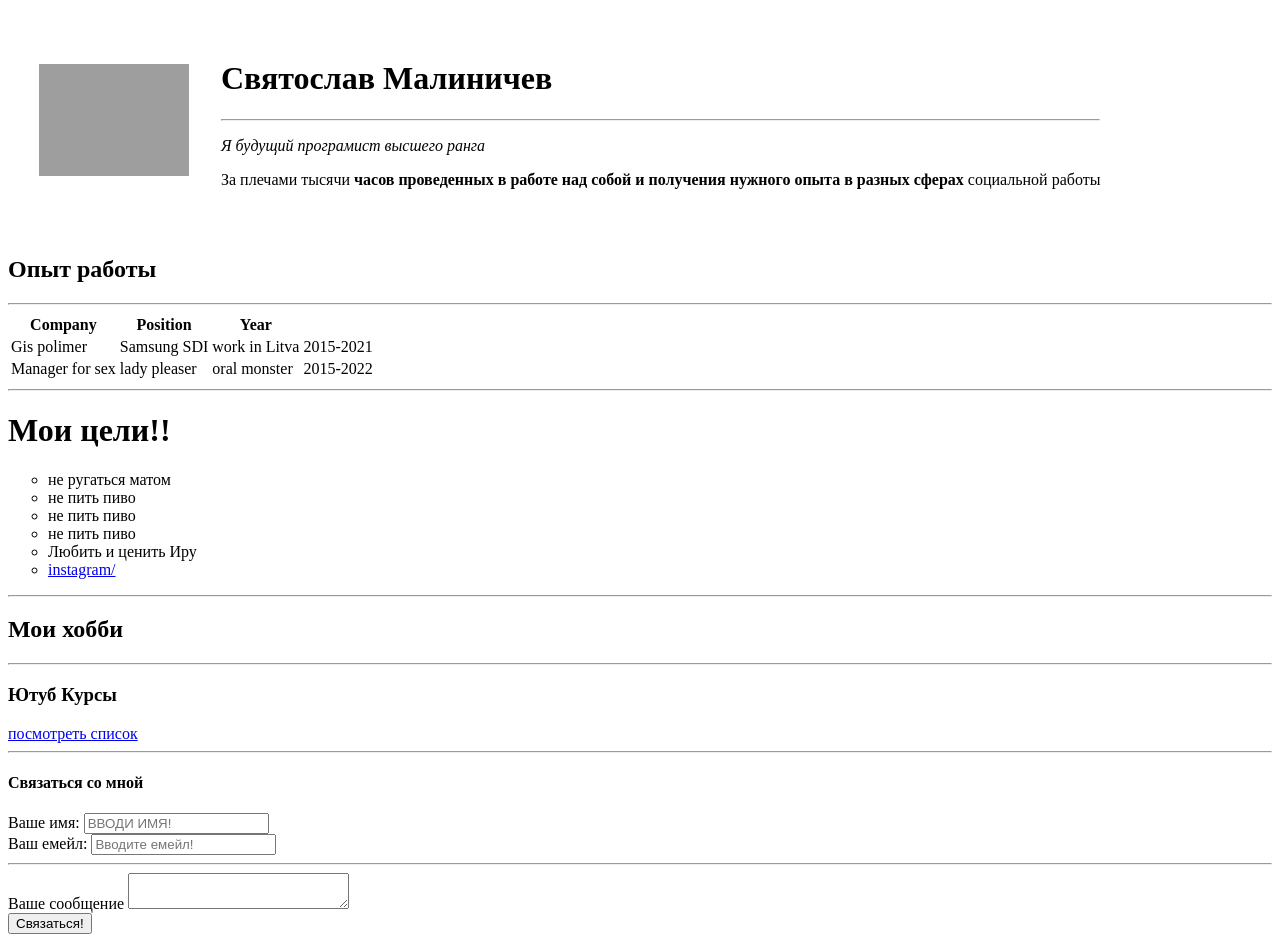
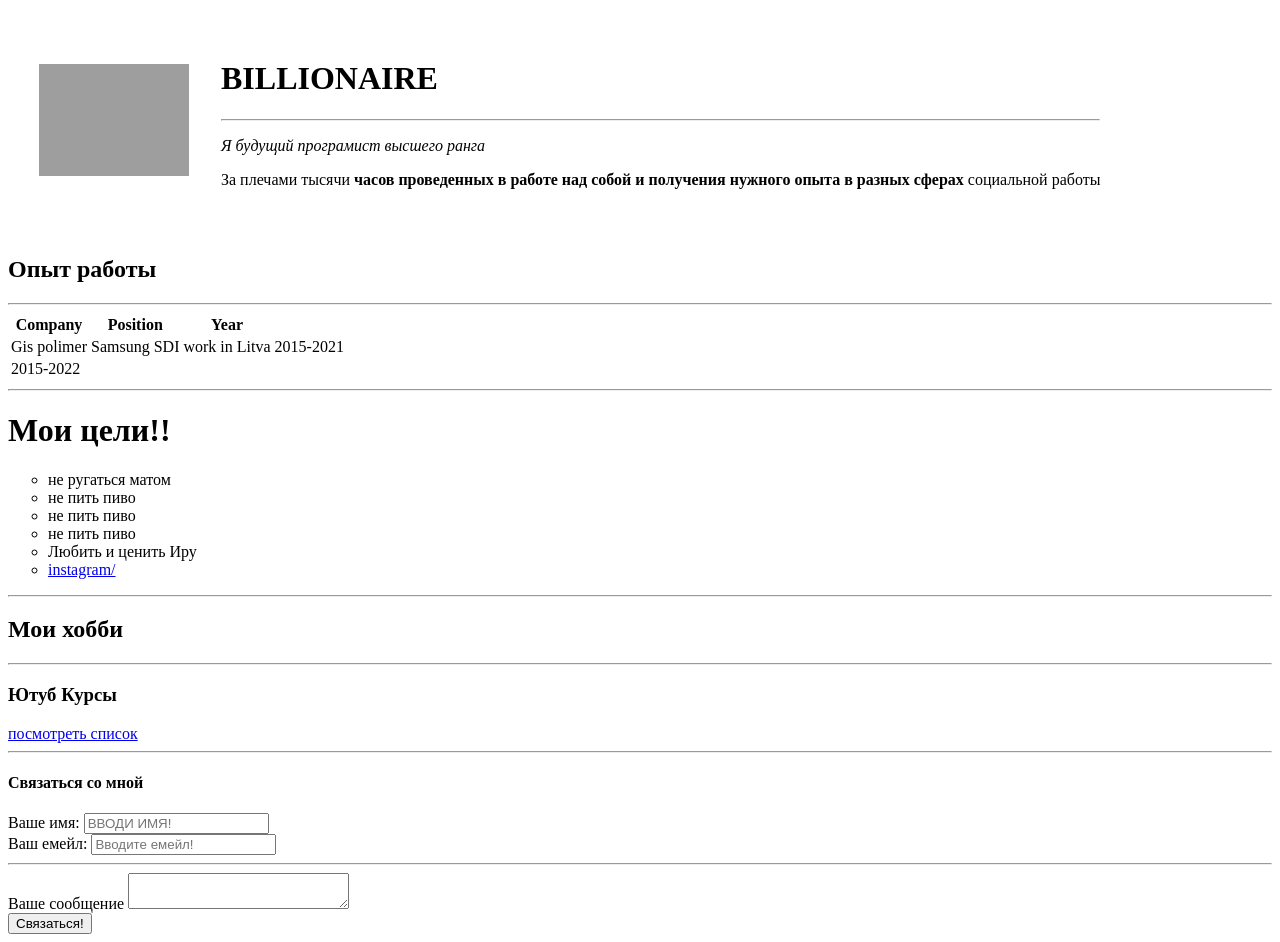
Before and after one commit to Svyatoslav98/lesson, a plain HTML site: page index.html in a window 1280 px wide. Drawn offline with Linux system fonts and the light colour scheme; grey boxes are pictures that could not be loaded.

Commit message:
Update index.html

```diff
--- a/index.html
+++ b/index.html
@@ -8,7 +8,7 @@
 <table cellspacing=30 >
      <tr>
          <td> <img src="https://klike.net/uploads/posts/2019-06/1561359086_1.jpg" width="150" alt="hear my foto" /> </td>
-          <td> <h1>Святослав Малиничев</h1> <hr/>
+          <td> <h1>BILLIONAIRE</h1> <hr/>
             <p><em>Я будущий програмист высшего ранга</em></p>
              <p>За плечами тысячи <strong> часов проведенных в работе
              над собой и получения нужного опыта в разных сферах</strong> социальной работы </p>
@@ -33,9 +33,6 @@
     </tr>
     <hr>
     <tr>
-        <td> Manager for sex </td>
-        <td>lady pleaser</td>
-        <td>oral monster</td>
         <td>2015-2022</td>
     </tr>
 </table>
```
